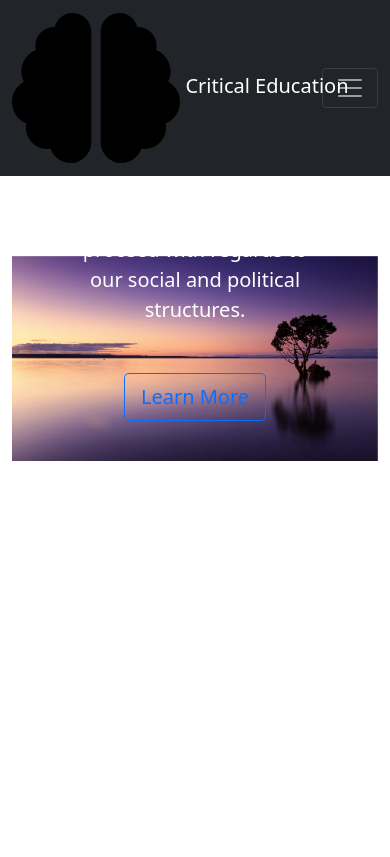
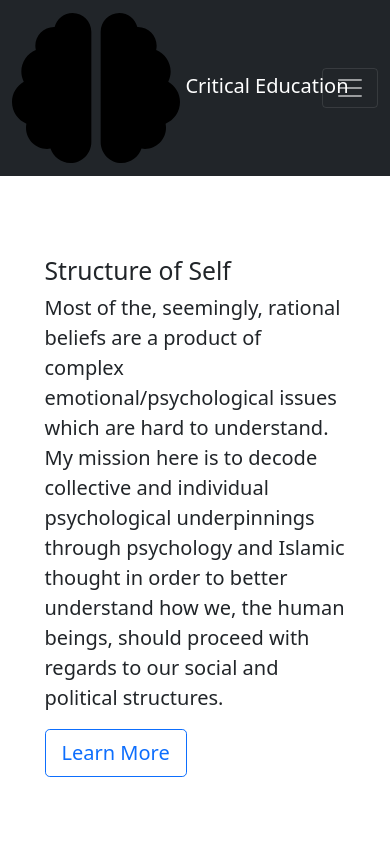
Before and after one commit to Saad-Aleem/islamiclearning, a Django app: page / in a window 390 px wide. Before the commit the page ends 461 px from the top, so only its background shows below. Run offline with Django 3.2, Linux system fonts and the light colour scheme; parts of the project's set-up code (start-up, migrations or seed data) failed here and were passed over; some libraries are stand-ins or nearby versions.

Commit message:
Update index.html

```diff
--- a/templates/index.html
+++ b/templates/index.html
@@ -45,32 +45,25 @@
     </nav>
   </div>
   </div>
+
   <div class="d-grid gap-3">
     <div class="p-2"></div>
     <div class="p-2"></div>
     <div class="p-2"></div>
   </div>
-  <div class="container mx-auto">
-      <div id="carouselExampleCaptions" class="carousel slide" data-bs-ride="carousel">
-        <div class="carousel-inner">
-            <div class="carousel-item active">
-                {% load static %}<img src="{% static 'img/sunset.jpg' %}" class="w-100" alt="...">
-                <div class="carousel-caption">
-                    <h1 class="fw-bold">Core Philosophy</h1>
-                    <div class="d-grid gap-3">
-                      <div class="p-2"></div>
-                      <div class="p-2"></div>
-                    </div>
-                    <p class="lead mb-0">Most of the, seemingly, rational beliefs are a product of complex emotional/psychological issues which are hard to understand. My mission here is to decode collective and individual psychological underpinnings through psychology and Islamic thought in order to better understand how we, the human beings, should proceed with regards to our social and political structures.</p>
-                    <div class="d-grid gap-3">
-                      <div class="p-2"></div>
-                      <div class="p-2"></div>
-                    </div>
-                    <a href="/structure"><button type="button" class="btn btn-outline-primary btn-lg">Learn More</button></a>
-                </div>
-            </div>
+  <div class="header-hero">
+    <div class="container">
+      <div class="row">
+        <div class="col-lg-6 col-10 mx-auto">
+          <h2> Structure of Self </h2><p class="lead">Most of the, seemingly, rational beliefs are a product of complex emotional/psychological issues which are hard to understand. My mission here is to decode collective and individual psychological underpinnings through psychology and Islamic thought in order to better understand how we, the human beings, should proceed with regards to our social and political structures.</p>
+          <a href="/structure"><button type="button" class="btn btn-outline-primary btn-lg">Learn More</button></a>
         </div>
-     </div>
+        <div class="col-lg-6 col-10 d-none d-lg-block mx-auto">
+            <img src="http://www.jquery-az.com/html/images/banana.jpg" alt="Home" width="500" height="350">
+        </div>
+      </div>
+    </div>
+  </div>
     <div class="d-grid gap-3">
     <div class="p-2"></div>
     <div class="p-2"></div>
```
